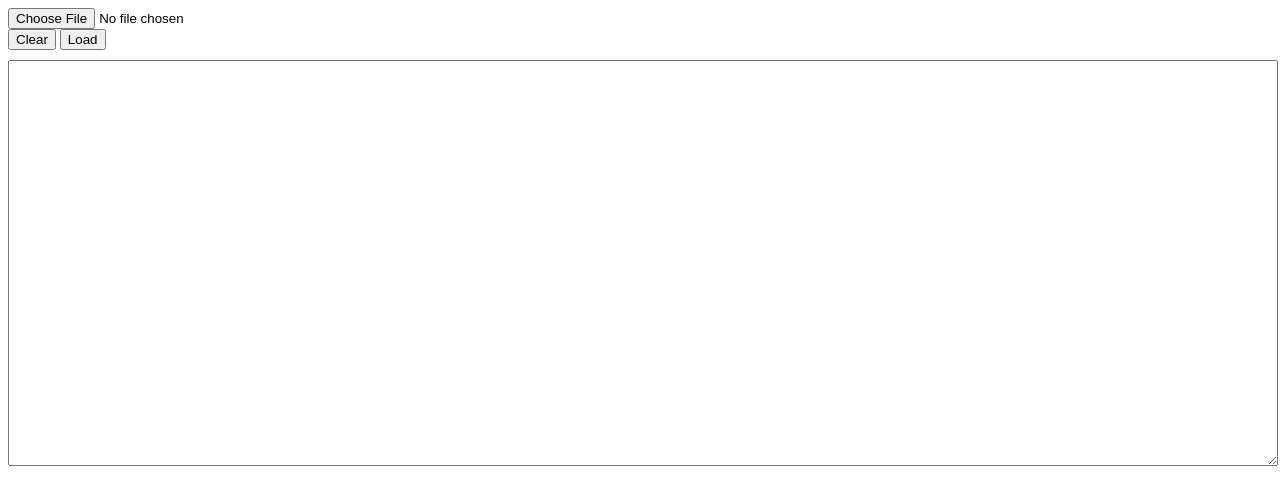
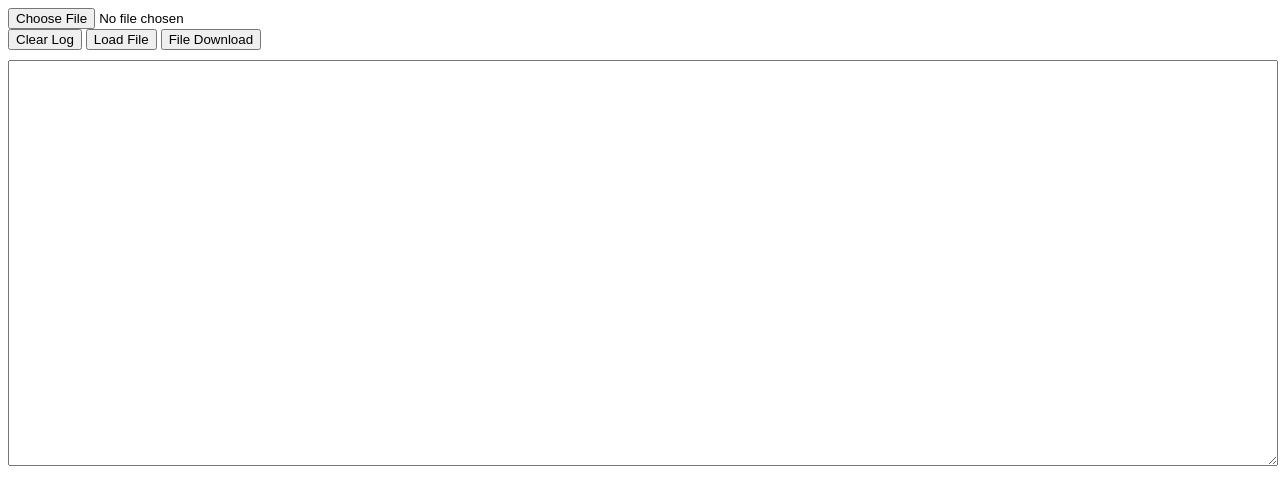
Before and after one commit to frisk1995/a10_log_analyzer, a plain HTML site: page index.html in a window 1280 px wide. Drawn offline with Linux system fonts and the light colour scheme.

Commit message:
hogehoge

```diff
--- a/index.html
+++ b/index.html
@@ -12,12 +12,15 @@
 
 <body>
   <form id="form1">
-    <input type="file" accept=".log,.txt" id="select-file" onchange="selectFile()" />
+    <div>
+      <input type="file" accept=".log,.txt" id="select-file" onchange="selectFile()" />
+    </div>
+
+    <input type="button" value="Clear Log" onclick="clearTextarea()" />
+    <input type="button" value="Load File" onclick="selectFile()" />
+    <input type="button" value="File Download" onclick="getFileCSV()" />
   </form>
-  <div>
-    <input type="button" value="Clear" onclick="clearTextarea()" />
-    <input type="button" value="Load" onclick="selectFile()" />
-  </div>
+
   <textarea id="output" readonly></textarea>
   <br>
 </body>
--- a/static/js/file_open.js
+++ b/static/js/file_open.js
@@ -13,7 +13,7 @@ const selectFile = () => {
     reader.onload = () => {
         // テキストエリアに書き込み
         let output_text = logAnalyzer(reader.result);
-        console.log(output_text)
+//        getFileCSV(output_text)
         for (const line of output_text) {
             //document.querySelector("#output").innerHTML = line
             document.getElementById("output").value += line + "\n";
@@ -24,6 +24,10 @@ const selectFile = () => {
     reader.onerror = () => {
         console.log("ファイル読み込みエラー")
     }
+}
+
+const getFile = () => {
+
 }
 
 // ログ解析関数
--- a/static/js/library.js
+++ b/static/js/library.js
@@ -84,3 +84,13 @@ function getToAddress(msg) {
     var result = msg.slice(start, end);
     return result
 };
+
+function getFileCSV() {
+    const result = document.getElementById('output').value;
+    let bom = new Uint8Array([0xEF, 0xBB, 0xBF]);
+    let blob = new Blob([bom, result], { type: "text/csv" });
+    let link = document.createElement('a');
+    link.href = URL.createObjectURL(blob);
+    link.download = 'output.csv';
+    link.click();
+}
```
Also changed, not shown: static/css/style.css (line endings or trailing spaces).
